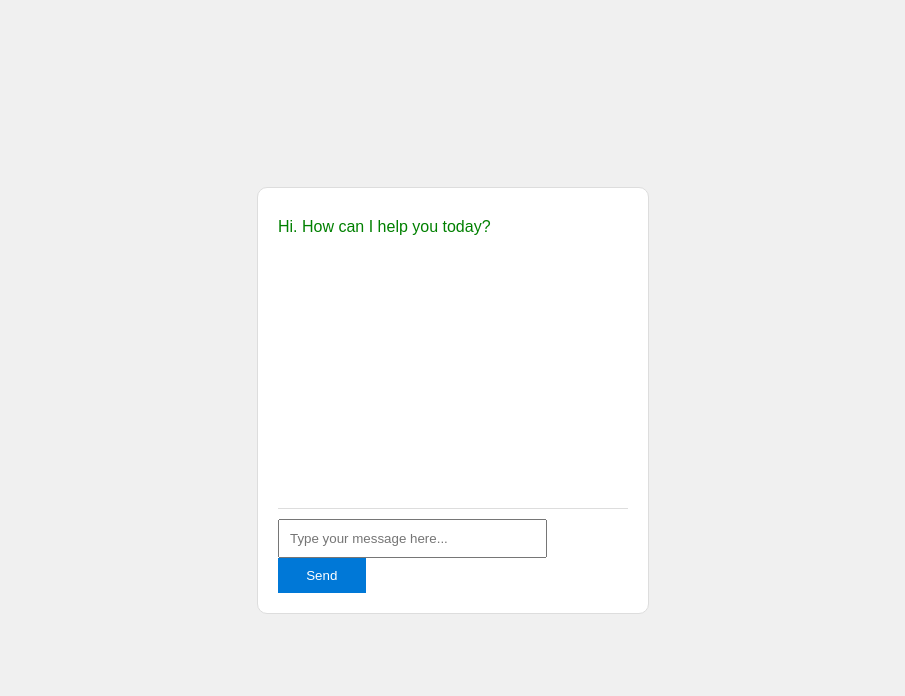
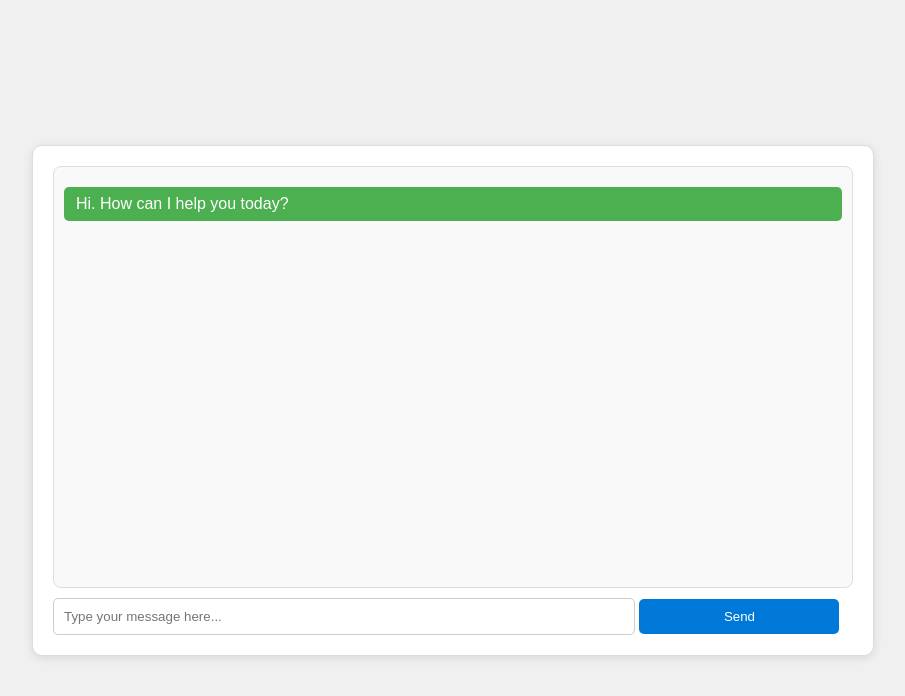
Before and after one commit to KKICL12/influenceai-chatbot, a plain HTML site: page index.html in a window 1280 px wide. Shown: the whole page, without its empty margins (187-1092 px from the left). Drawn offline with Linux system fonts and the light colour scheme.

Commit message:
Update index.html

```diff
--- a/index.html
+++ b/index.html
@@ -6,7 +6,7 @@
   <title>InfluenceAI Chatbot</title>
   <style>
     body {
-            font-family: Arial, sans-serif;
+      font-family: 'Arial', sans-serif;
       background-color: #f0f0f0;
       display: flex;
       justify-content: center;
@@ -15,40 +15,55 @@
       margin: 0;
     }
     .chat-container {
-            width: 350px;
+      width: 75vw; /* Width set to 75% of viewport width */
+      max-width: 800px; /* Maximum width */
       border: 1px solid #ddd;
       background-color: #fff;
+      border-radius: 10px;
+      box-shadow: 0 2px 10px rgba(0, 0, 0, 0.1);
       padding: 20px;
-            border-radius: 10px;
     }
     .chat-body {
-            height: 300px;
+      height: 400px; /* Height of chat body */
       overflow-y: scroll;
-            border-bottom: 1px solid #ddd;
+      border: 1px solid #ddd;
       margin-bottom: 10px;
+      border-radius: 8px;
+      padding: 10px;
+      background-color: #f9f9f9;
     }
     .message {
       margin: 10px 0;
+      padding: 8px 12px;
+      border-radius: 5px;
     }
     .user {
       text-align: right;
-            color: blue;
+      color: #0078D7; /* User message color */
+      background-color: #e1f5fe; /* User message background */
     }
     .bot {
       text-align: left;
-            color: green;
+      color: #fff; /* Bot message color */
+      background-color: #4caf50; /* Bot message background */
     }
     input {
       width: 70%;
       padding: 10px;
+      border: 1px solid #ccc;
+      border-radius: 5px;
     }
     button {
       width: 25%;
       padding: 10px;
-            background-color: #0078D7;
+      background-color: #0078D7; /* Button background */
       color: #fff;
       border: none;
+      border-radius: 5px;
       cursor: pointer;
+    }
+    button:hover {
+      background-color: #0056b3; /* Button hover effect */
     }
   </style>
 </head>
```
Lines whose indentation alone changed are shown as unchanged.
